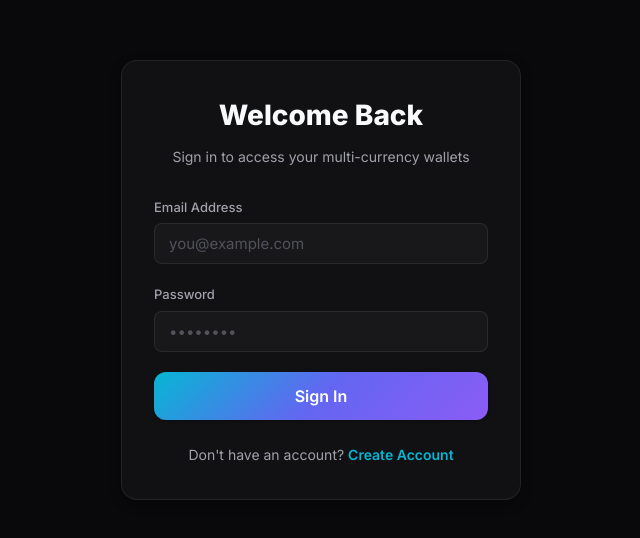
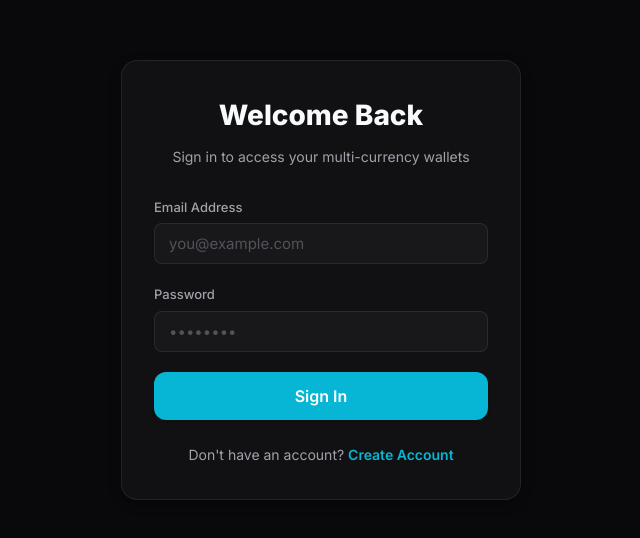
Before and after one commit to Manali6/paypulse-wallet-platform, a React (Vite) app in the folder frontend/: page /login in a window 1280 px wide. Shown: the part 120-658 px from the top of the page, without its empty margins (319-959 px from the left). Built offline with nearby package versions, Linux system fonts and the light colour scheme; no server answers.

Commit message:
style: replace W logo with Activity icon and use solid btn-primary

```diff
--- a/frontend/src/components/layout/Sidebar.tsx
+++ b/frontend/src/components/layout/Sidebar.tsx
@@ -1,6 +1,6 @@
 import React from 'react';
 import { NavLink, useNavigate } from 'react-router-dom';
-import { LayoutDashboard, Wallet, Send, ArrowRightLeft, LogOut, User as UserIcon } from 'lucide-react';
+import { LayoutDashboard, Wallet, Send, ArrowRightLeft, LogOut, User as UserIcon, Activity } from 'lucide-react';
 import { useAuthStore } from '../../store/authStore';
 import { getAssetUrl } from '../../lib/api';
 
@@ -64,11 +64,9 @@ export const Sidebar: React.FC = () => {
               display: 'flex',
               alignItems: 'center',
               justifyContent: 'center',
-              fontWeight: 800,
-              color: '#fff',
             }}
           >
-            W
+            <Activity color="white" size={20} />
           </div>
           <div>
             <h2 style={{ fontSize: '1.25rem', fontWeight: 800, lineHeight: 1.2, color: 'var(--accent-primary)', letterSpacing: '-0.5px' }}>
--- a/frontend/src/index.css
+++ b/frontend/src/index.css
@@ -116,7 +116,7 @@ a:hover {
 }
 
 .btn-primary {
-  background: var(--accent-gradient);
+  background: var(--accent-primary);
   color: white;
   box-shadow: var(--shadow-sm);
 }
```
